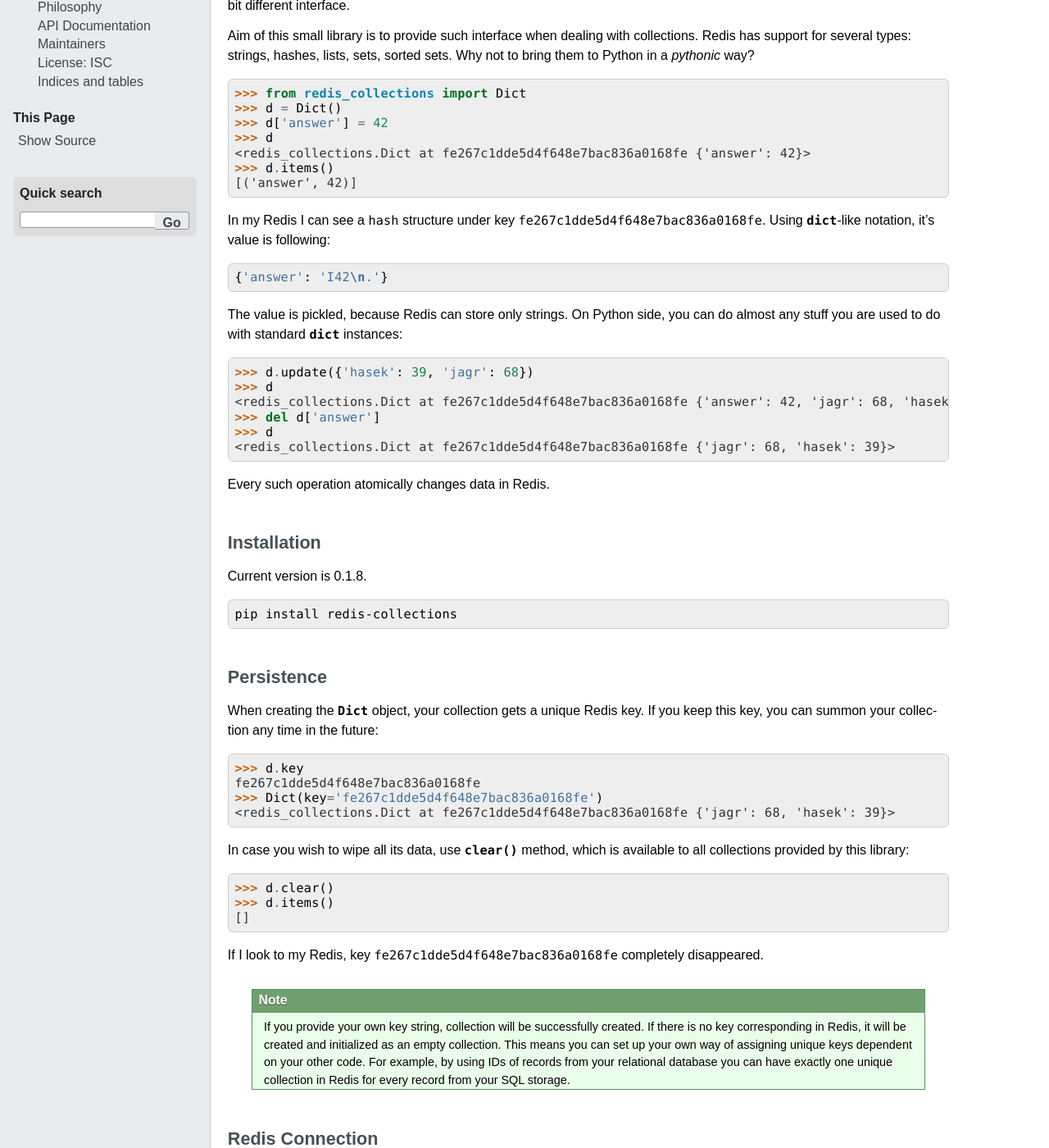
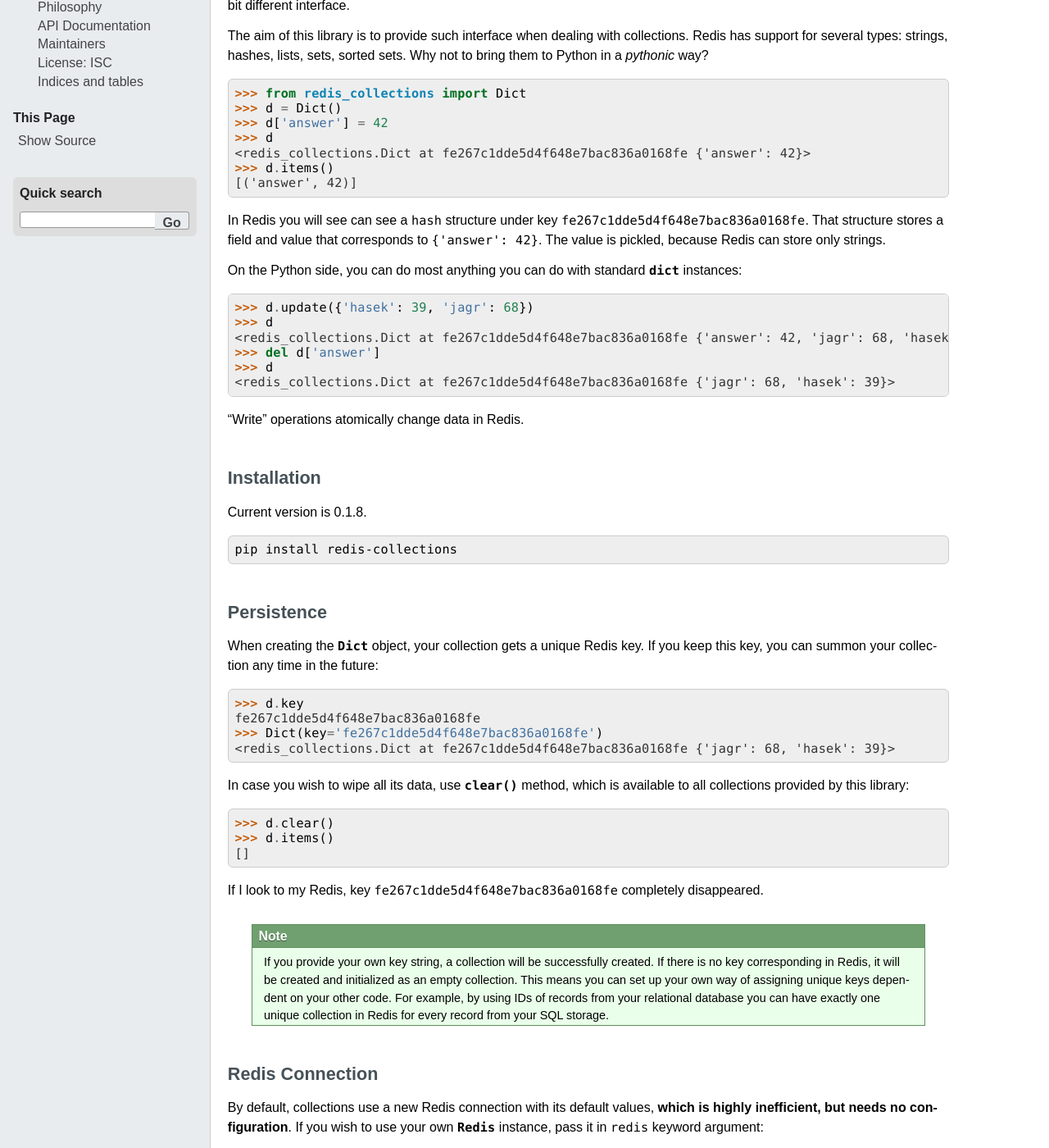
Before and after one commit to redis-collections/redis-collections, a Sphinx documentation site: the page built from docs/index.rst, in a window 1280 px wide and 1400 px high, scrolled down 226 px. Shown: the whole window at 82% size. Built offline with Sphinx 7.4.7, drawn with Linux system fonts in a browser that asks for light colours; some of the changed text lies outside the part shown.

Commit message:
Perfunctory docs for DefaultDict and sync

```diff
--- a/docs/index.rst
+++ b/docs/index.rst
@@ -8,7 +8,7 @@ Redis Collections are a set of basic Python collections backed by Redis.
 
 `Redis <http://redis.io/>`_ is a great key-value storage. There is well-designed `client for Python <https://github.com/andymccurdy/redis-py>`_, but sometimes working with it seems to be too *low-level*. You just call methods with names of corresponding Redis commands. Such approach is great when dealing with cutting edge software tasks, but if you write just a simple app or command line script for your own, you might appreciate a bit different interface.
 
-Aim of this small library is to provide such interface when dealing with collections. Redis has support for several types: strings, hashes, lists, sets, sorted sets. Why not to bring them to Python in a *pythonic* way? ::
+The aim of this library is to provide such interface when dealing with collections. Redis has support for several types: strings, hashes, lists, sets, sorted sets. Why not to bring them to Python in a *pythonic* way? ::
 
     >>> from redis_collections import Dict
     >>> d = Dict()
@@ -18,11 +18,9 @@ Aim of this small library is to provide such interface when dealing with collect
     >>> d.items()
     [('answer', 42)]
 
-In my Redis I can see a ``hash`` structure under key ``fe267c1dde5d4f648e7bac836a0168fe``. Using :class:`dict`-like notation, it's value is following::
+In Redis you will see can see a ``hash`` structure under key ``fe267c1dde5d4f648e7bac836a0168fe``. That structure stores a field and value that corresponds to ``{'answer': 42}``.  The value is pickled, because Redis can store only strings.
 
-    {'answer': 'I42\n.'}
-
-The value is pickled, because Redis can store only strings. On Python side, you can do almost any stuff you are used to do with standard :class:`dict` instances:
+On the Python side, you can do most anything you can do with standard :class:`dict` instances:
 
     >>> d.update({'hasek': 39, 'jagr': 68})
     >>> d
@@ -31,7 +29,7 @@ The value is pickled, because Redis can store only strings. On Python side, you
     >>> d
     <redis_collections.Dict at fe267c1dde5d4f648e7bac836a0168fe {'jagr': 68, 'hasek': 39}>
 
-Every such operation atomically changes data in Redis.
+"Write" operations atomically change data in Redis.
 
 Installation
 ------------
@@ -61,12 +59,12 @@ In case you wish to wipe all its data, use :func:`clear` method, which is availa
 If I look to my Redis, key ``fe267c1dde5d4f648e7bac836a0168fe`` completely disappeared.
 
 .. note::
-    If you provide your own key string, collection will be successfully created. If there is no key corresponding in Redis, it will be created and initialized as an empty collection. This means you can set up your own way of assigning unique keys dependent on your other code. For example, by using IDs of records from your relational database you can have exactly one unique collection in Redis for every record from your SQL storage.
+    If you provide your own key string, a collection will be successfully created. If there is no key corresponding in Redis, it will be created and initialized as an empty collection. This means you can set up your own way of assigning unique keys dependent on your other code. For example, by using IDs of records from your relational database you can have exactly one unique collection in Redis for every record from your SQL storage.
 
 Redis Connection
 ----------------
 
-By default, collection uses a new Redis connection with its default values, **which is highly inefficient, but needs no configuration**. If you wish to use your own :class:`Redis` instance, pass it in ``redis`` keyword argument::
+By default, collections use a new Redis connection with its default values, **which is highly inefficient, but needs no configuration**. If you wish to use your own :class:`Redis` instance, pass it in ``redis`` keyword argument::
 
     >>> from redis import StrictRedis
     >>> r = StrictRedis()
@@ -98,7 +96,7 @@ Known issues
     This can lead to some incompatibilities with Python's ``dict`` - see `issue 25 <https://github.com/honzajavorek/redis-collections/issues/25>`_.
 
 *   Storing a mutable object (like a ``dict``, ``list``, or ``set``) in a ``Dict`` can lead to surprising behavior.
-    If you retrieve the object and then modify it you must explicitly store it again for changes to persist - see `issue 26 <https://github.com/honzajavorek/redis-collections/issues/25>`_.
+    If you retrieve the object and then modify it you must either explicitly store it again for changes to persist, or use the `sync` method.
 
 *   Support for Python 3 is in progress. Please `report <https://github.com/honzajavorek/redis-collections/issues>`_ any issues you find.
 
```
Also changed, not shown: other parts of docs/index.rst (+4 -0 lines).
